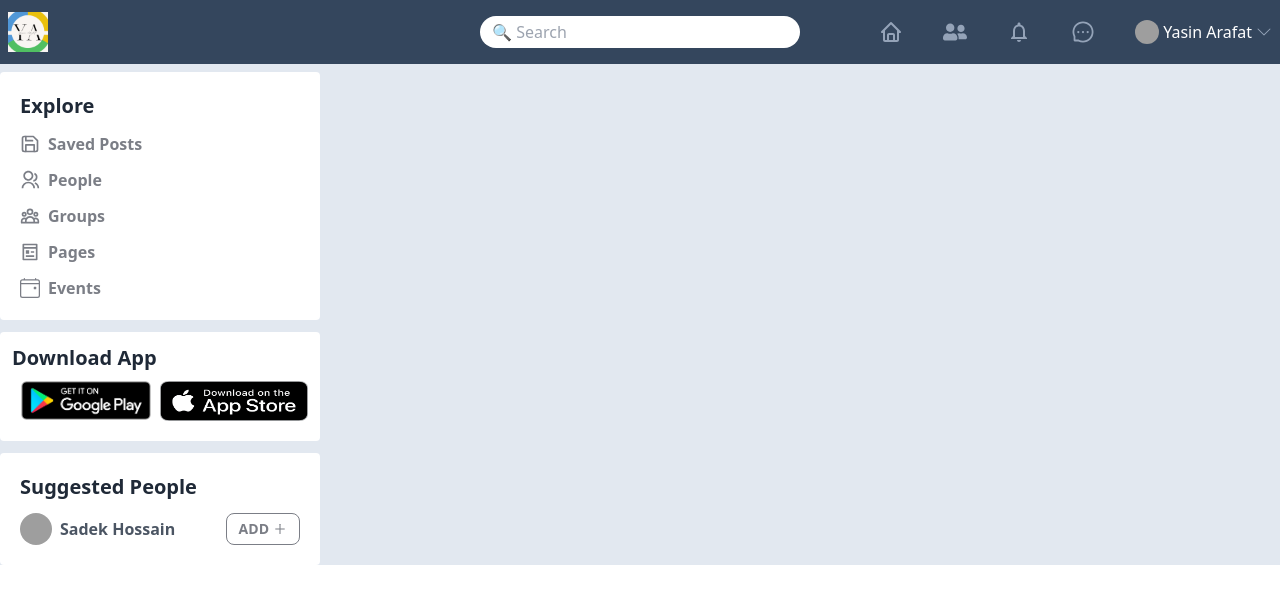
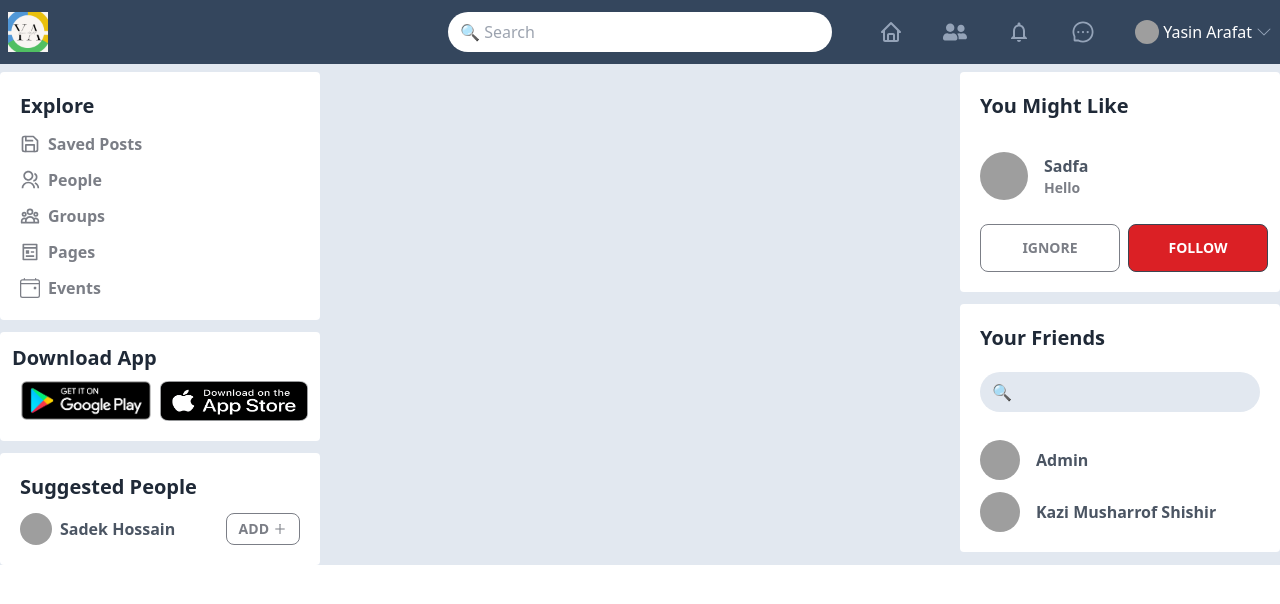
Before and after one commit to ArafatSadi1/social-medial, a React (Create React App) app: page / in a window 1280 px wide. Shown: the top 604 px of the page. Built offline with nearby package versions, Linux system fonts and the light colour scheme; grey boxes are pictures that could not be loaded.

Commit message:
your friends section done

```diff
--- a/src/components/Home/Home.js
+++ b/src/components/Home/Home.js
@@ -1,12 +1,16 @@
 import React from "react";
 import Explore from "./Explore/Explore";
+import YourFriends from "./YourFriends/YourFriends";
 
 
 const Home = () => {
   return (
     <div className="bg-slate-200 pt-2">
       <div className="max-w-[1300px] mx-auto">
+        <div className="flex justify-between">
         <Explore/>
+        <YourFriends/>
+        </div>
       </div>
     </div>
   );
--- /dev/null
+++ b/src/components/Home/YourFriends/YourFriends.js
@@ -0,0 +1,53 @@
+import React from "react";
+import profile from "../../../utilities/profile.png";
+
+const YourFriends = () => {
+  return (
+    <div>
+      <div className="w-80 bg-base-100 p-5 rounded">
+        <h5 className="text-xl font-semibold">You Might Like</h5>
+        <div class="avatar flex items-center mt-8">
+          <div class="w-12 rounded-full">
+            <img src={profile} />
+          </div>
+          <span>
+            <p className="ml-4 font-semibold text-gray-600">Sadfa</p>
+            <p className="ml-4 text-sm font-semibold text-[#7B7E86]">Hello</p>
+          </span>
+        </div>
+        <div className="flex justify-between items-center gap-2 mt-6">
+          <button class="btn btn-outline text-[#7B7E86] hover:bg-[#7B7E86] w-1/2">
+            Ignore
+          </button>
+          <button class="btn bg-[#DB2025] hover:bg-[#b7060c] w-1/2">
+            Follow
+          </button>
+        </div>
+      </div>
+      <div className="w-80 bg-base-100 p-5 rounded mt-3">
+        <h5 className="text-xl font-semibold">Your Friends</h5>
+        <input
+          type="text"
+          placeholder="&#128269;"
+          className="w-full py-2 px-3 my-5 rounded-full focus:outline-none focus:border bg-slate-200"
+        />
+        <div className="mt-2">
+          <div class="avatar flex items-center">
+            <div class="w-10 rounded-full">
+              <img src={profile} />
+            </div>
+            <p className="ml-4 font-semibold text-gray-600">Admin</p>
+          </div>
+          <div class="avatar flex items-center mt-3">
+            <div class="w-10 rounded-full">
+              <img src={profile} />
+            </div>
+            <p className="ml-4 font-semibold text-gray-600">Kazi Musharrof Shishir</p>
+          </div>
+        </div>
+      </div>
+    </div>
+  );
+};
+
+export default YourFriends;
--- a/src/components/Navbar/Navbar.js
+++ b/src/components/Navbar/Navbar.js
@@ -95,7 +95,7 @@ const Navbar = () => {
           <input
             type="text"
             placeholder="&#128269; Search"
-            className="w-80 py-1 px-3 rounded-full"
+            className="w-96 py-2 px-3 rounded-full focus:outline-none focus:border"
           />
         </div>
         <div class="navbar-end">
```
